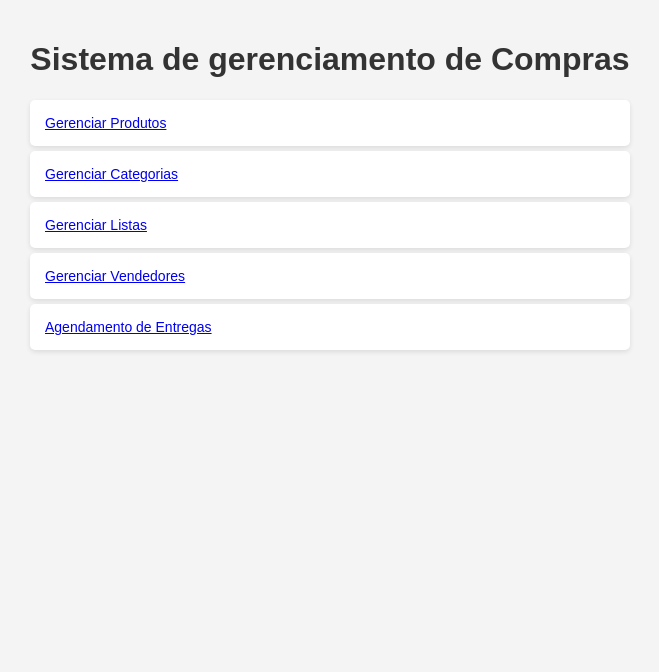
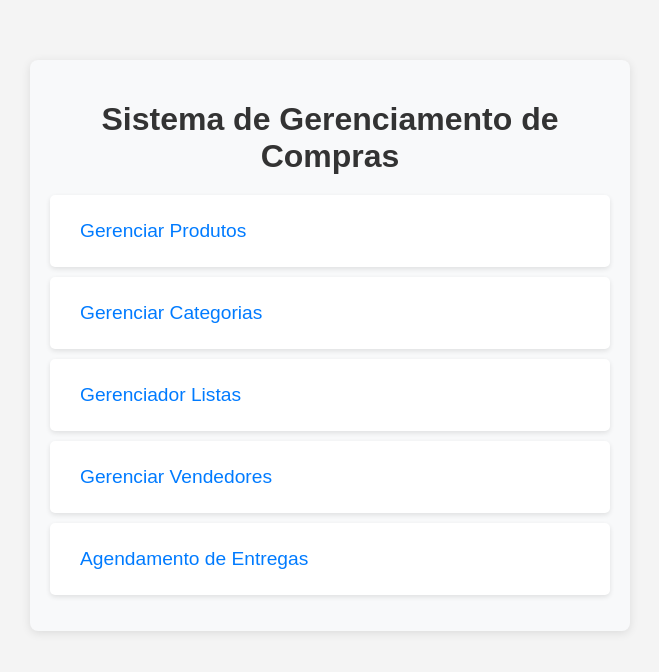
Before and after one commit to Henrico93/gerenciamento-compras, a React (Create React App) app: page / in a window 1280 px wide. Shown: the top 672 px of the page, without its empty margins (310-969 px from the left). Built offline with nearby package versions, Linux system fonts and the light colour scheme.

Commit message:
Atualizando do css do site

```diff
--- a/src/components/GerenciadorAgendamento/GerenciadorAgendameto.js
+++ b/src/components/GerenciadorAgendamento/GerenciadorAgendameto.js
@@ -1,4 +1,4 @@
-import React, { useState, useEffect } from 'react';
+import React, { useState } from 'react';
 
 const GerenciadorAgendamentos = () => {
   // Carrega os agendamentos do localStorage
--- a/src/components/GerenciadorLista/GerenciadorLista.js
+++ b/src/components/GerenciadorLista/GerenciadorLista.js
@@ -26,7 +26,7 @@ const GerenciadorListas = () => {
       return acc;
     }, {});
     setEstoque(estoqueInicial);
-  }, [produtos]);
+  }, [estoque, produtos]);
 
   // Função para atualizar o estoque de um produto e salvar no localStorage
   const handleEstoqueChange = (produto, quantidade) => {
--- a/src/components/GerenciadorVendedor/styles.css
+++ b/src/components/GerenciadorVendedor/styles.css
@@ -126,11 +126,6 @@ body {
   width: 320px;
 }
 
-  @media (max-width: 600px) {
-    form {
-      width: 100%;
-    }
-
 input[type="text"],
 input[type="email"],
 input[type="date"],
@@ -139,4 +134,51 @@ body {
 button {
   width: 100%;
 }
+
+.home-container {
+text-align: center;
+background-color: #f8f9fa;
+padding: 20px;
+border-radius: 8px;
+box-shadow: 0 2px 10px rgba(0, 0, 0, 0.1);
+max-width: 600px;
+margin: 40px auto;
 }
+
+.title {
+font-size: 2rem;
+margin-bottom: 20px;
+color: #333;
+}
+
+.nav-list {
+list-style-type: none;
+padding: 0;
+}
+
+.nav-item {
+margin: 10px 0;
+}
+
+.nav-link {
+text-decoration: none;
+color: #007bff;
+font-size: 1.2rem;
+padding: 10px 15px;
+border-radius: 5px;
+transition: background-color 0.3s, color 0.3s;
+}
+
+.nav-link:hover {
+background-color: #007bff;
+color: white;
+}
+
+
+@media (max-width: 600px) {
+  form {
+    width: 100%;
+  }
+
+
+}
--- a/src/pages/Home.js
+++ b/src/pages/Home.js
@@ -1,27 +1,27 @@
 import React from 'react';
 import { Link } from 'react-router-dom';
 
+const Home = () => {
 
-const Home = () => {
   return (
-    <div>
-      <h1> Sistema de gerenciamento de Compras</h1>
+    <div className="home-container">
+      <h1 className="title">Sistema de Gerenciamento de Compras</h1>
       <nav>
-        <ul>
-          <li>
-            <Link to="/produtos">Gerenciar Produtos</Link>
+        <ul className="nav-list">
+          <li className="nav-item">
+            <Link to="/produtos" className="nav-link">Gerenciar Produtos</Link>
           </li>
-          <li>
-            <Link to="/categorias">Gerenciar Categorias</Link>
+          <li className="nav-item">
+            <Link to="/categorias" className="nav-link">Gerenciar Categorias</Link>
           </li>
-          <li>
-            <Link to="/listas">Gerenciar Listas</Link>
+          <li className="nav-item">
+            <Link to="/listas" className="nav-link">Gerenciador Listas</Link>
           </li>
-          <li>
-            <Link to="/vendedores">Gerenciar Vendedores</Link>
+          <li className="nav-item">
+            <Link to="/vendedores" className="nav-link">Gerenciar Vendedores</Link>
           </li>
-          <li>
-            <Link to="/agendamentos">Agendamento de Entregas</Link>
+          <li className="nav-item">
+            <Link to="/agendamentos" className="nav-link">Agendamento de Entregas</Link>
           </li>
         </ul>
       </nav>
```
Lines whose indentation alone changed are shown as unchanged.
